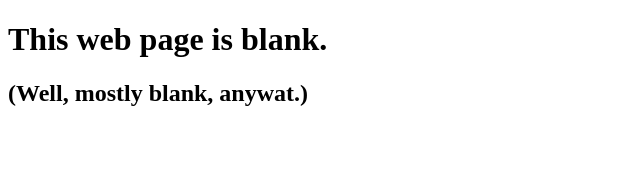
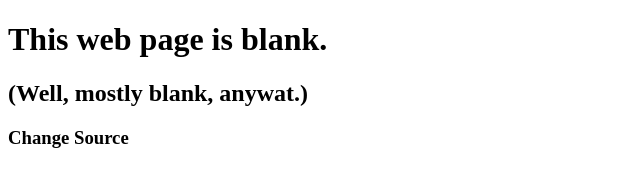
Before and after one commit to husel7/prototype_project, a plain HTML site: page index.html in a window 1280 px wide. Shown: the whole page, without its empty margins (0-640 px from the left). Drawn offline with Linux system fonts and the light colour scheme.

Commit message:
Change Source

```diff
--- a/index.html
+++ b/index.html
@@ -9,5 +9,6 @@
 	<body>
 		<h1>This web page is blank.</h1>
 		<h2>(Well, mostly blank, anywat.)</h2>
+		<h3>Change Source</h3>
 	</body>
 </html>
```
